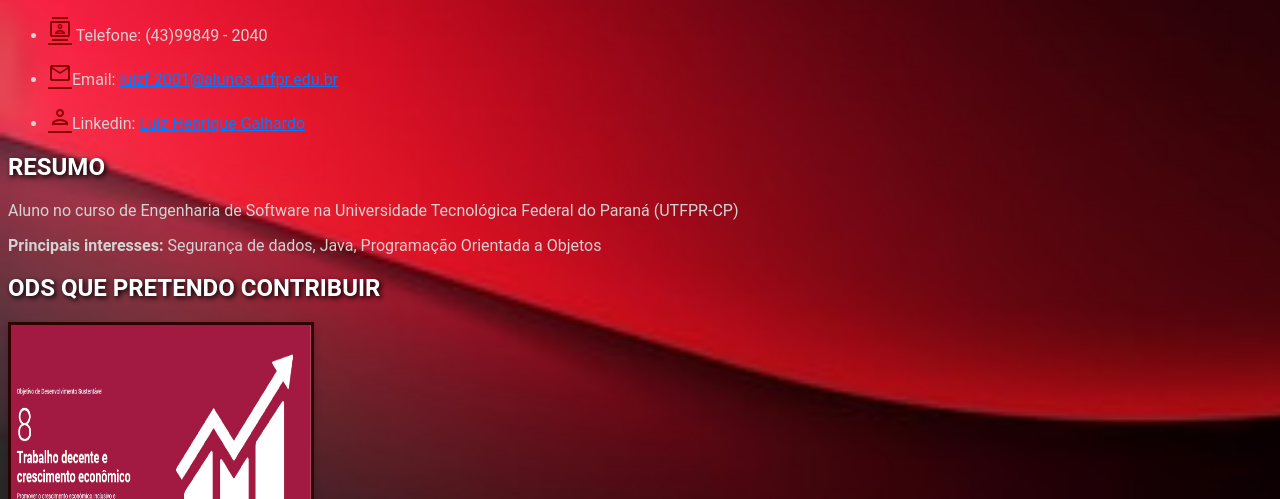
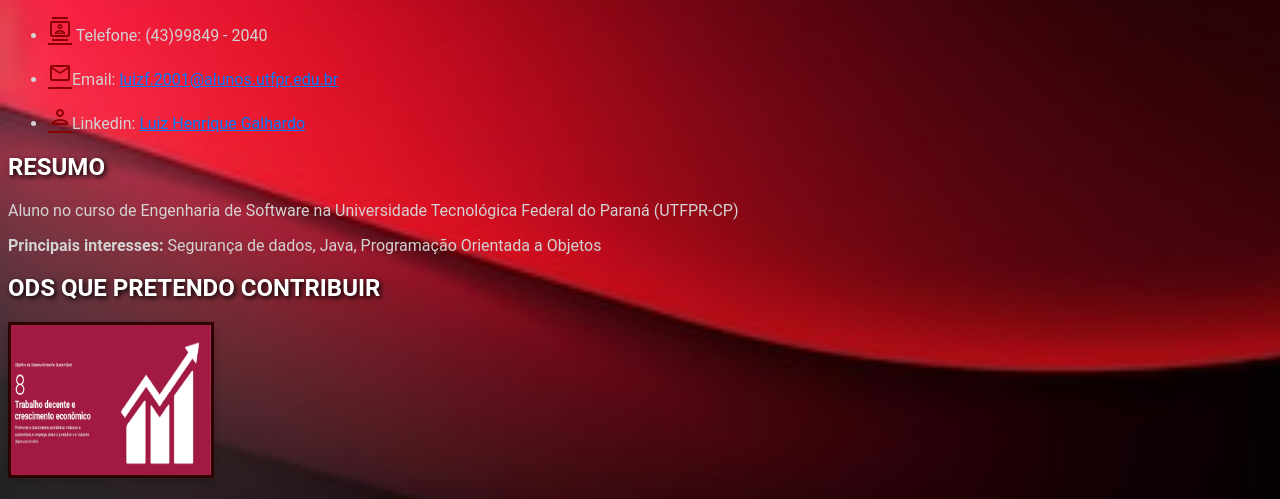
Before and after one commit to LuizGalhardo/LuizGalhardo.github.io, a plain HTML site: page index.html in a window 1280 px wide. Shown: the part 288-787 px from the top of the page. Drawn offline with nearby package versions, Linux system fonts and the light colour scheme.

Commit message:
Update index.html

```diff
--- a/index.html
+++ b/index.html
@@ -38,7 +38,7 @@
 
     <section>
         <h2>ODS QUE PRETENDO CONTRIBUIR</h2>
-        <img id = "t2" src="figs/ods2.jpg" alt="ODS que Pretendo Contribuir" width="300" height="250">
+        <img id = "t2" src="figs/ods2.jpg" alt="ODS que Pretendo Contribuir" width="200" height="150">
     </section>
 
     <section>
```
